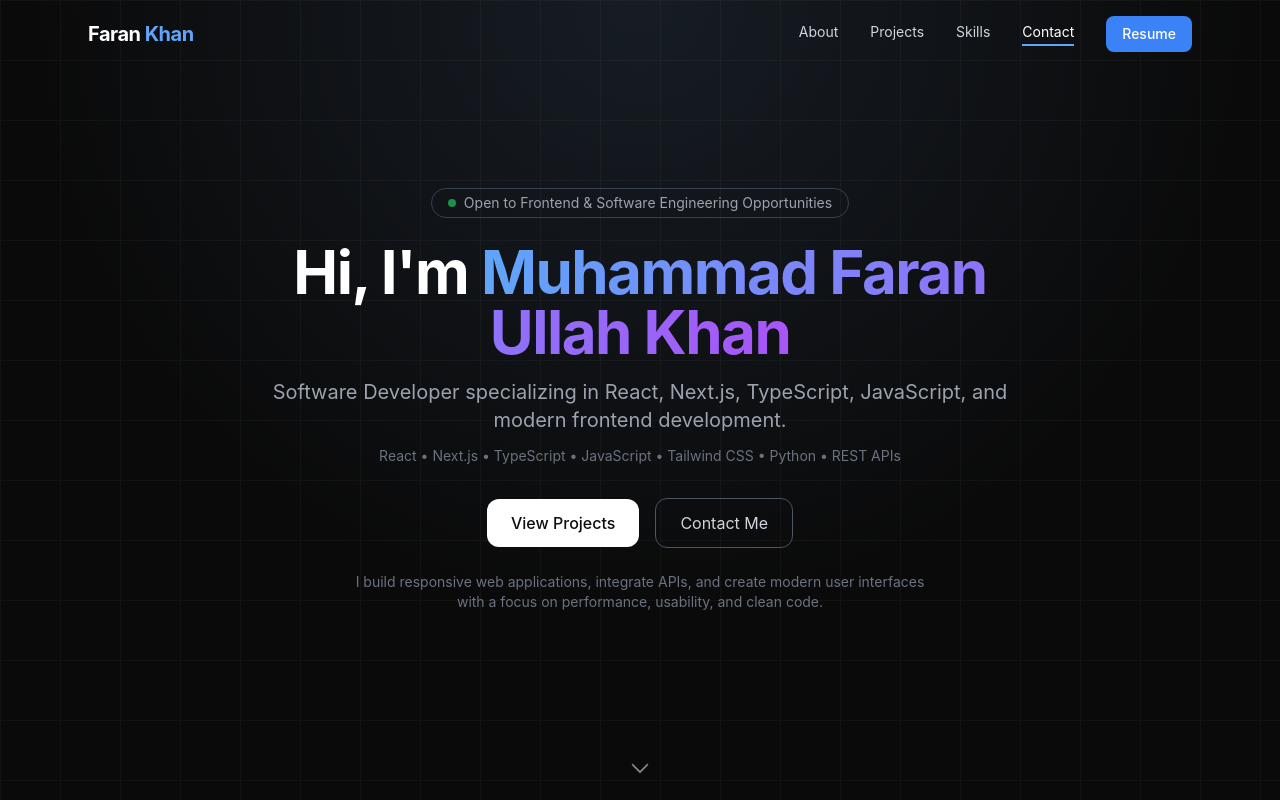
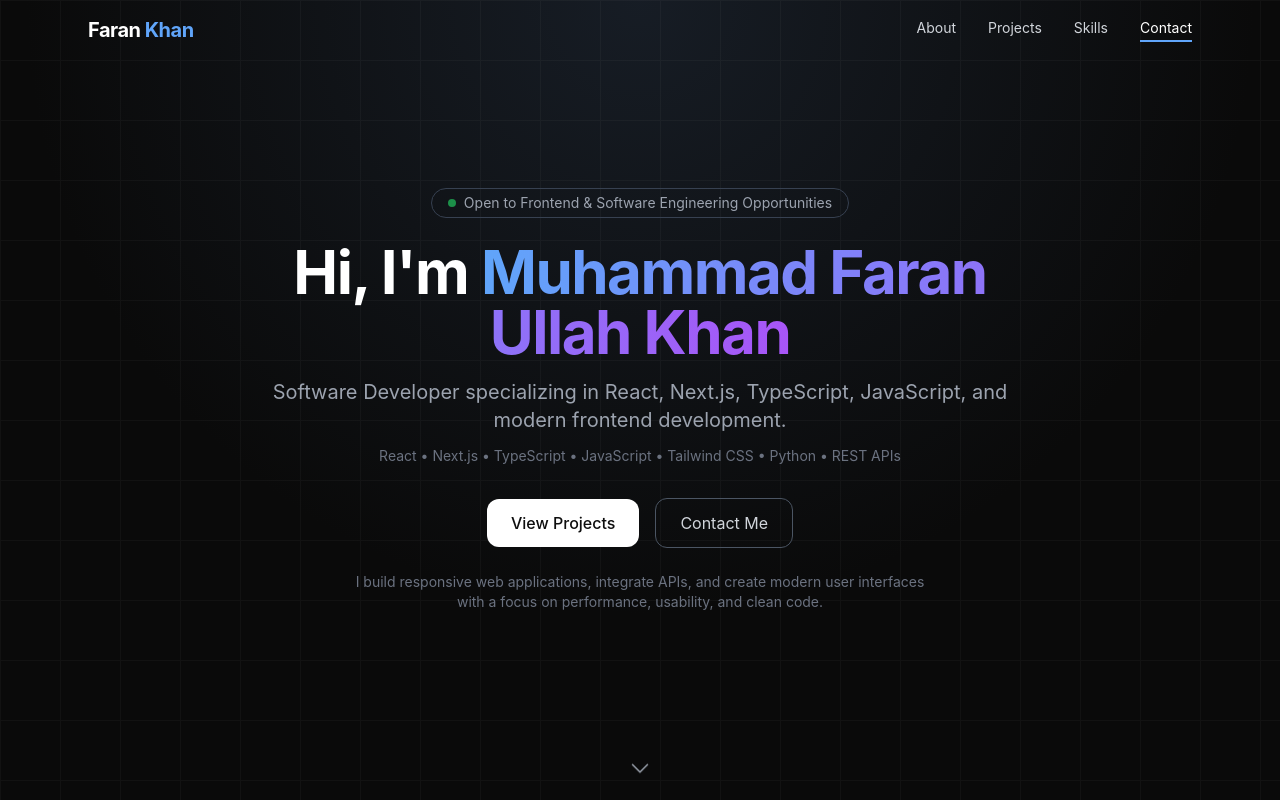
Before and after one commit to 1faran-khandev/my-portfolio, a React (Vite) app: page / in a window 1280 px wide. Shown: the top 800 px of the page. Built offline with nearby package versions, Linux system fonts and the light colour scheme.

Commit message:
Update Navbar.jsx

```diff
--- a/src/components/Navbar.jsx
+++ b/src/components/Navbar.jsx
@@ -102,15 +102,6 @@ export default function Navbar() {
                 );
               })}
             </ul>
-
-            <a
-              href="/Muhammad_Faran_Ullah_Khan_Resume.pdf"
-              target="_blank"
-              rel="noopener noreferrer"
-              className="rounded-lg bg-blue-500 px-4 py-2 text-sm font-medium text-white transition hover:bg-blue-600"
-            >
-              Resume
-            </a>
           </div>
 
           {/* Mobile Menu Button */}
```
